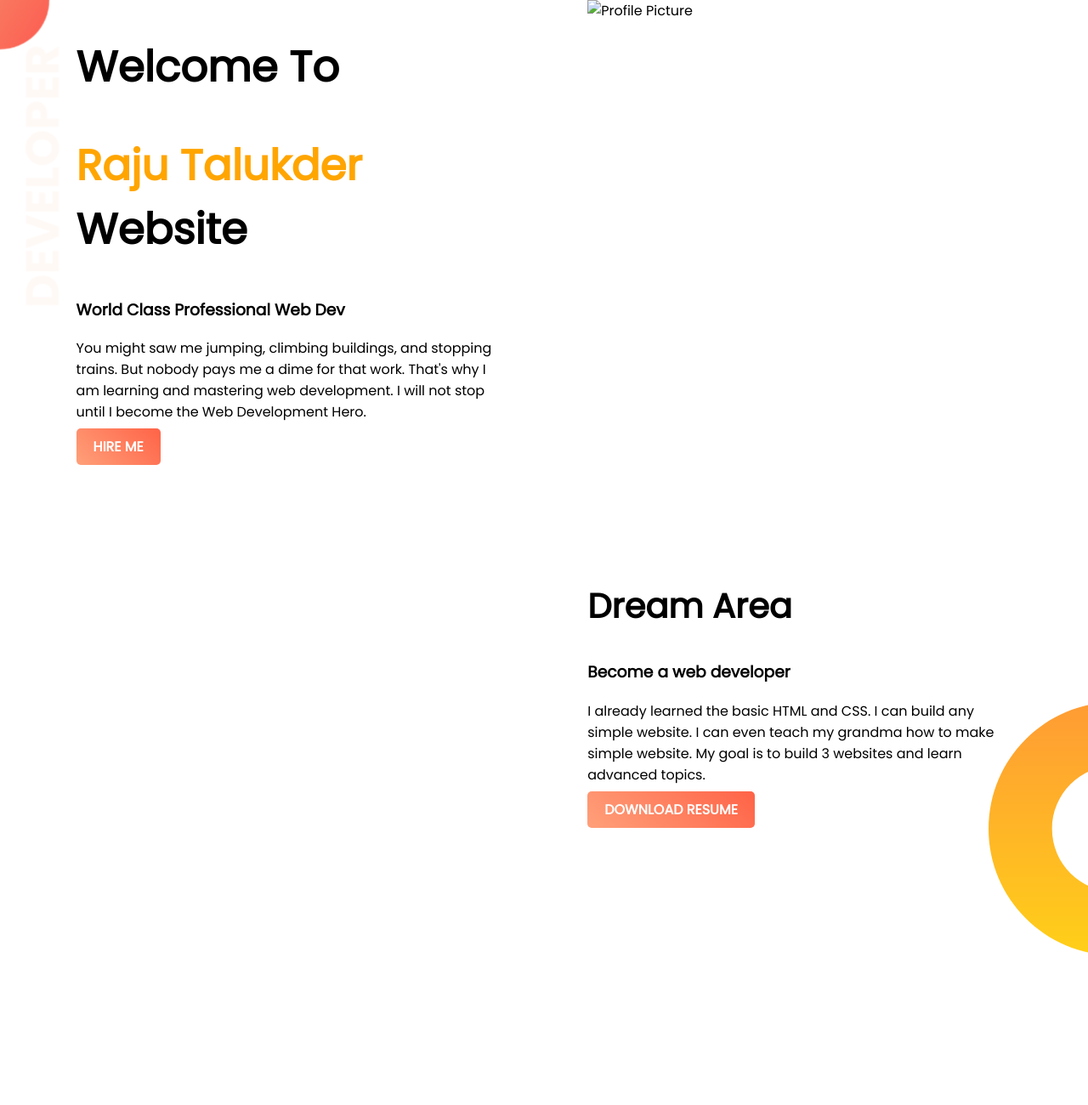
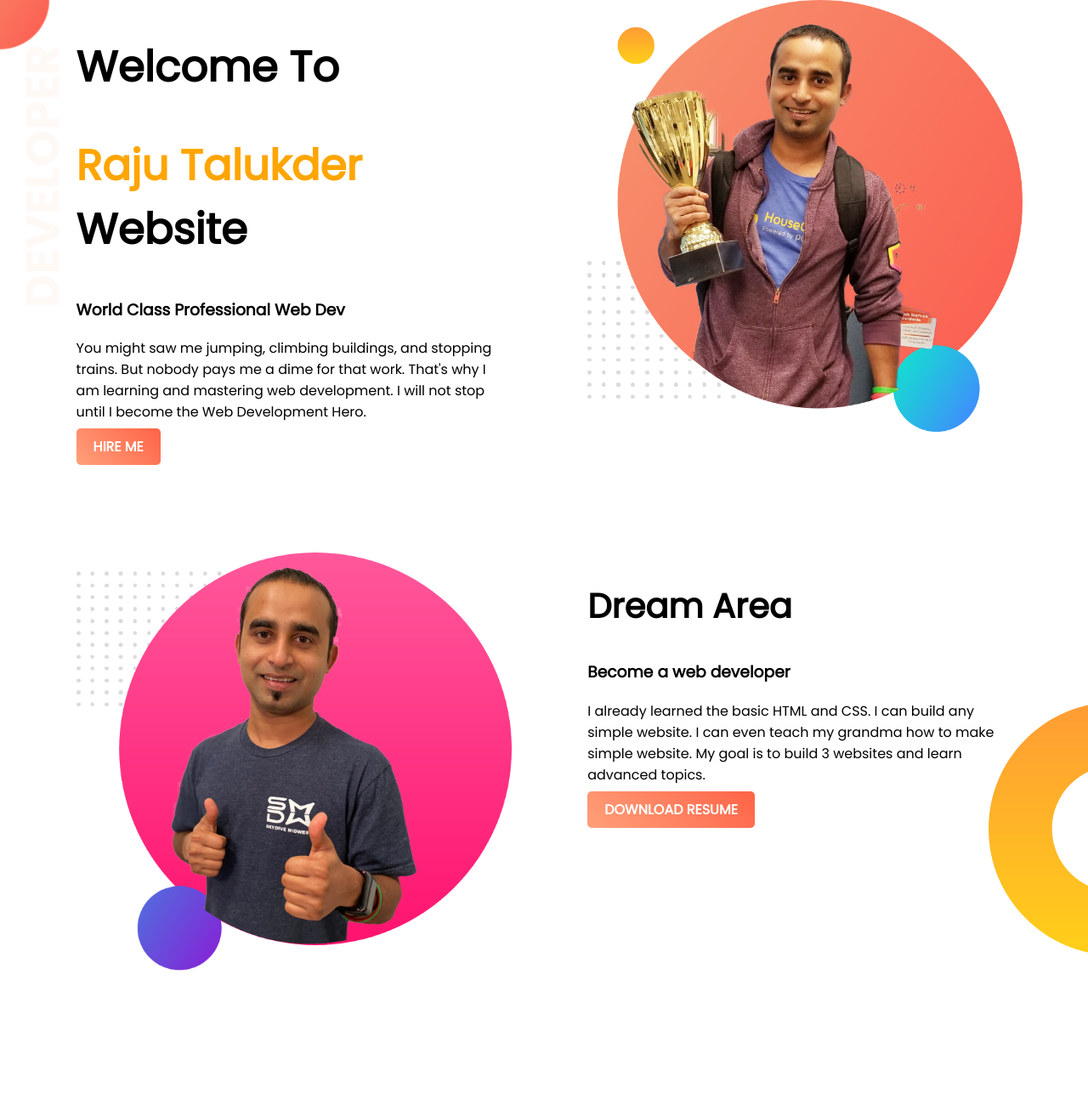
Before and after one commit to Mostafaarju/web-portfolio, a plain HTML site: page index.html in a window 1280 px wide. Shown: the top 1300 px of the page at 85% size. Drawn offline with Linux system fonts and the light colour scheme; the site is published under a folder, as on GitHub Pages, so addresses that start at the root find nothing.

Commit message:
Resolve image Problem

```diff
--- a/index.html
+++ b/index.html
@@ -23,11 +23,11 @@
             <a class="link-button" target="_blank" href="https://www.linkedin.com/company/programminghero/">HIRE ME</a>
         </div>
         <div class="section1-half-width">
-            <img src="/images/jhankar.png" alt="Profile Picture">
+            <img src="images/jhankar.png" alt="Profile Picture">
         </div>
     </section>
     <section class="middle-section">
-        <div class="section1-half-width"><img src="/images/jhankar2.png" alt=""></div>
+        <div class="section1-half-width"><img src="images/jhankar2.png" alt=""></div>
         <div class="section1-half-width">
             <h2>Dream Area</h2>
             <h3>Become a web developer</h3>
```
